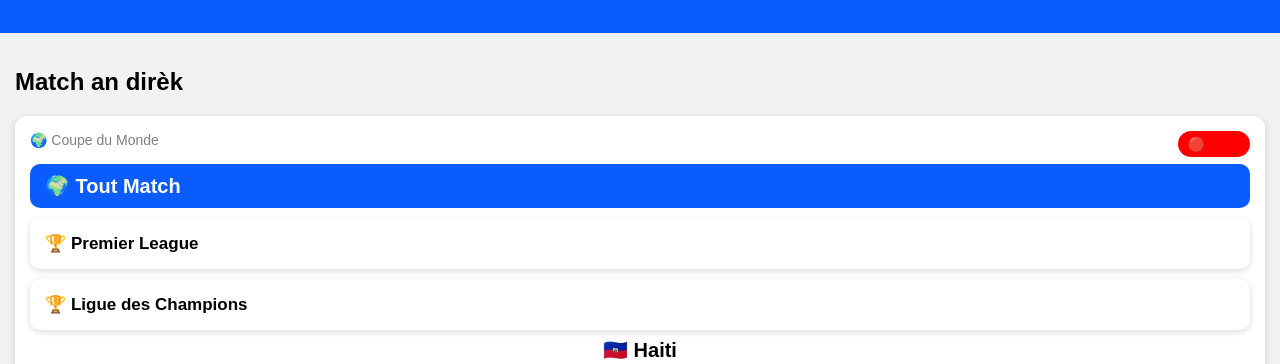
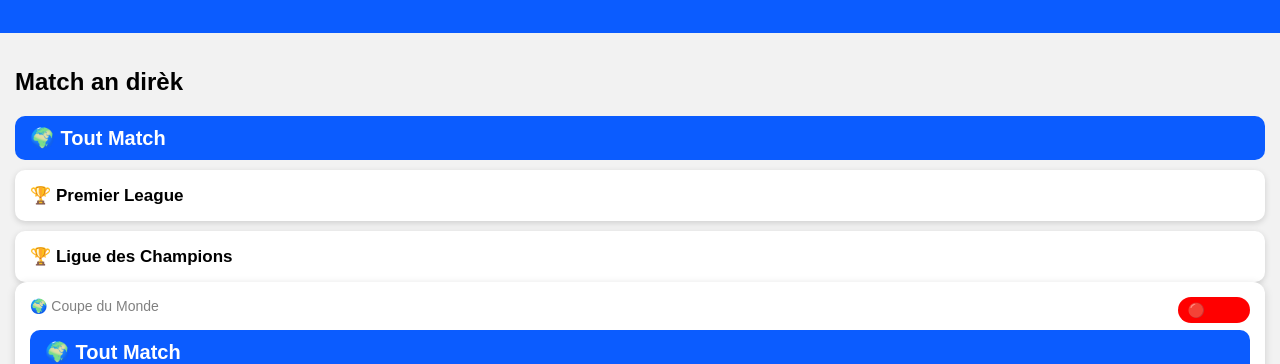
Before and after one commit to valbrumlorkinson09-cyber/Preziscore-, a plain HTML site: page index.html in a window 1280 px wide. Shown: the part 95-459 px from the top of the page. Drawn offline with Linux system fonts and the light colour scheme.

Commit message:
Update index.html

```diff
--- a/index.html
+++ b/index.html
@@ -14,10 +14,6 @@
 
 <section class="matches">
     <h2>Match an dirèk</h2>
-
-    <div class="match">
-    <small>🌍 Coupe du Monde</small>
-    <span class="live">🔴 LIVE</span>
 <div class="league">
     <h2>🌍 Tout Match</h2>
 </div>
@@ -29,6 +25,13 @@
 <div class="league-card">
     🏆 Ligue des Champions
 </div>
+    <div class="match">
+    <small>🌍 Coupe du Monde</small>
+    <span class="live">🔴 LIVE</span>
+<div class="league">
+    <h2>🌍 Tout Match</h2>
+</div>
+
     <h3>🇭🇹 Haiti</h3>
     <p>0 - 0</p>
     <h3>🇲🇦 Maroc</h3>
```
